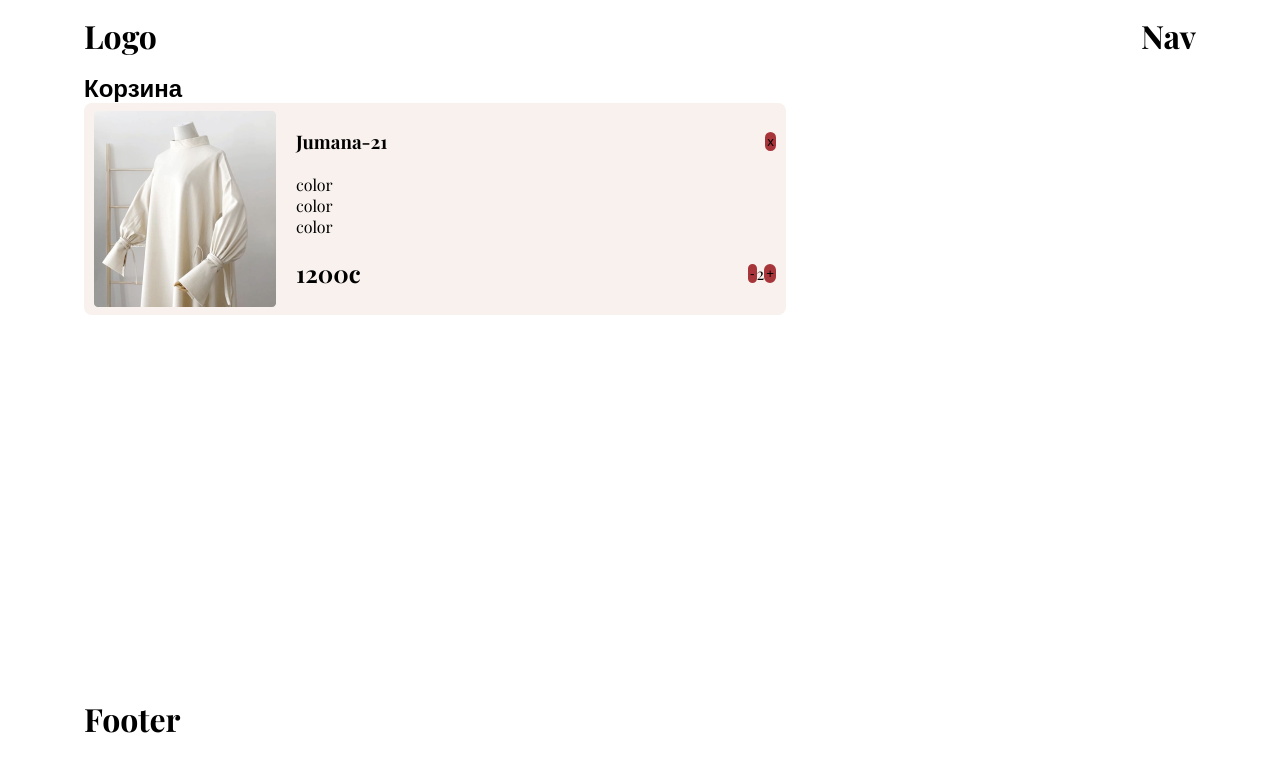
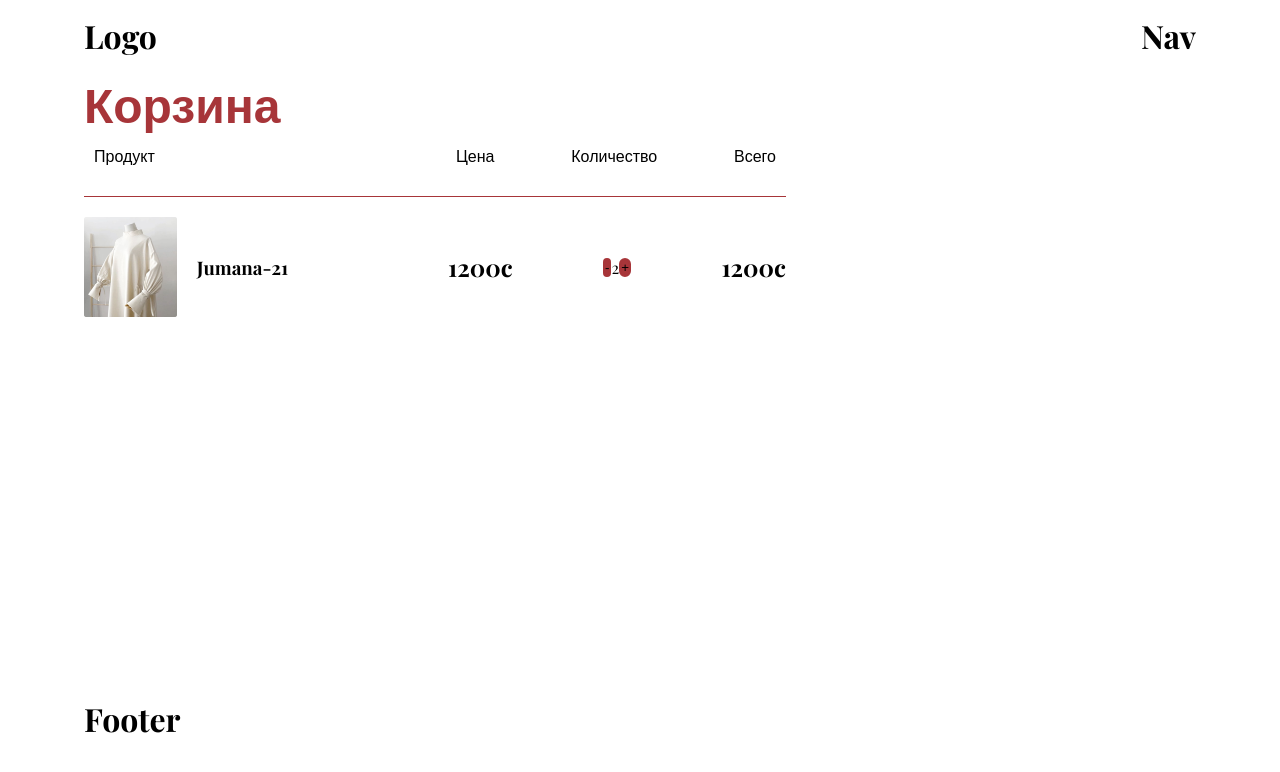
Before and after one commit to KGstievK/Jumana, a Next.js app: page /cart in a window 1280 px wide. Shown: the top 772 px of the page. Built offline with nearby package versions, Linux system fonts and the light colour scheme; no server answers; a web font is replaced by a local one.

Commit message:
adding block

```diff
--- a/src/appPages/site/components/pages/CatrSections/CatrSection.module.scss
+++ b/src/appPages/site/components/pages/CatrSections/CatrSection.module.scss
@@ -1,39 +1,58 @@
 .CatrSection {
   .content {
+    h1 {
+      color: #a73539;
+      font-size: 48px;
+    }
     .block_left {
+      display: flex;
+      flex-direction: column;
+      gap: 20px;
+      .title {
+        width: 702px;
+        border-radius: 8px;
+        display: flex;
+        align-items: center;
+        justify-content: space-between;
+        padding: 10px;
+        gap: 20px;
+        .title_cur {
+          display: flex;
+          align-items: center;
+          justify-content: space-between;
+          width: 320px;
+        }
+      }
       .box {
         width: 702px;
-        height: 212px;
-        border-radius: 8px;
-        background: #f8f1ed;
+        padding-block: 20px;
+        border-top: 1px solid #a73539;
         display: flex;
         align-items: center;
         justify-content: start;
-        padding: 10px;
         gap: 20px;
+        img {
+          width: 100px;
+          height: 100px;
+        }
         .text {
           display: flex;
           flex-direction: column;
           width: 480px;
           gap: 20px;
-          .top_text {
+        }
+        .price_text {
+          display: flex;
+          align-items: center;
+          justify-content: space-between;
+          width: 100%;
+          .cur {
             display: flex;
             align-items: center;
-            justify-content: space-between;
           }
-          .center {
-            display: flex;
-            flex-direction: column;
-          }
-          .bottom_text {
+          .total_price_text {
             display: flex;
             align-items: center;
-            justify-content: space-between;
-
-            .cur {
-              display: flex;
-              align-items: center;
-            }
           }
         }
       }
--- a/src/appPages/site/components/pages/CatrSections/CatrSection.tsx
+++ b/src/appPages/site/components/pages/CatrSections/CatrSection.tsx
@@ -10,27 +10,27 @@ const CatrSection = () => {
         <div className={scss.content}>
           <h1>Корзина</h1>
           <div className={scss.block_left}>
+            <div className={scss.title}>
+              <p>Продукт</p>
+             <div className={scss.title_cur}>
+             <p>Цена</p>
+              <p>Количество</p>
+              <p>Всего</p>
+             </div>
+            </div>
             <div className={scss.box}>
               <Image src={img1} alt="" />
               <div className={scss.text}>
-               <div className={scss.top_text}>
                 <h3>Jumana-21</h3>
-               <button>x</button>
               </div>
-               <div className={scss.center}>
-                <p>color</p>
-                <p>color</p>
-                <p>color</p>
-               </div>
-               <div className={scss.bottom_text}>
+              <div className={scss.price_text}>
                 <h2>1200c</h2>
               <div className={scss.cur}>
                 <button>-</button>
                 <p>2</p>
                 <button>+</button>
               </div>
-               </div>
-
+                <h2>1200c</h2>
               </div>
             </div>
           </div>
```
Lines whose indentation alone changed are shown as unchanged.
